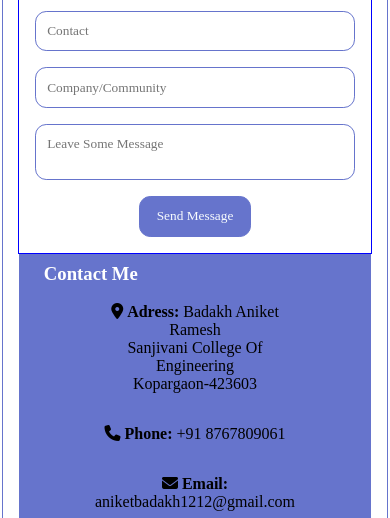
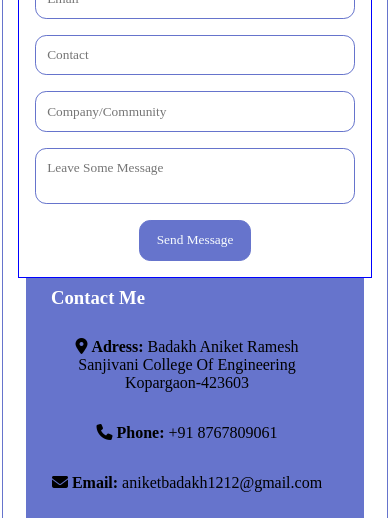
Before and after one commit to Annibadakh/my-portfolio, a plain HTML site: page index.html in a window 390 px wide. Shown: the part 6696-7214 px from the top of the page. Drawn offline with Linux system fonts and the light colour scheme.

Commit message:
responsive contact-adress section

```diff
--- a/index.html
+++ b/index.html
@@ -293,6 +293,7 @@
 
       <div class="box-contact">
         <h3 class="title">Contact Me</h3>
+        <div class="contact-detail">
           <div>
             <i class="fa-solid fa-location-dot"></i>
             <span><b> Adress:</b> Badakh Aniket Ramesh<br> Sanjivani College Of Engineering <br>Kopargaon-423603</span>
@@ -308,6 +309,8 @@
           <div>
             <i class="fa-brands fa-linkedin"></i>
             <a href="https://www.linkedin.com/in/aniket-badakh/" target="_blank"><b> Linkedin:</b> aniket-badakh</a>
+          </div>
+        </div>
       </div>
     </div>
   </section>
--- a/styles.css
+++ b/styles.css
@@ -513,7 +513,7 @@ nav{
   flex-wrap: wrap;
   justify-content: center;
   margin: 0 2rem;
-  padding: 1.5rem 0 0 0;
+  padding: 3rem;
 }
 .contact .box-touch{
   position: relative;
@@ -538,15 +538,23 @@ nav{
 
 .contact .box-contact{
   position: relative;
+  width: 30rem;
+  display: grid;
+  place-items: center;
+  /* padding: 3rem 4.7rem 1rem 4.7rem; */
+  /* padding-top: 2.5rem; */
+  border: 1px solid var(--primary-color);
+  background-color: var(--primary-color);
+}
+.contact .box-contact .contact-detail{
+  width: 20rem;
+  margin: 3rem 1rem 1rem 0;
+  padding: 0.7rem;
   display: flex;
   flex-flow: column;
   gap: 1rem 0;
-  width: 30rem;
   align-items: center;
   justify-content: center;
-  padding: 3rem 4.7rem 1rem 4.7rem;
-  border: 1px solid var(--primary-color);
-  background-color: var(--primary-color);
 }
 .contact .box-contact div{
   margin-bottom: 1rem;
```
Also changed, not shown: components/contact.html (+3 -0 lines). Lines whose indentation alone changed are shown as unchanged.
